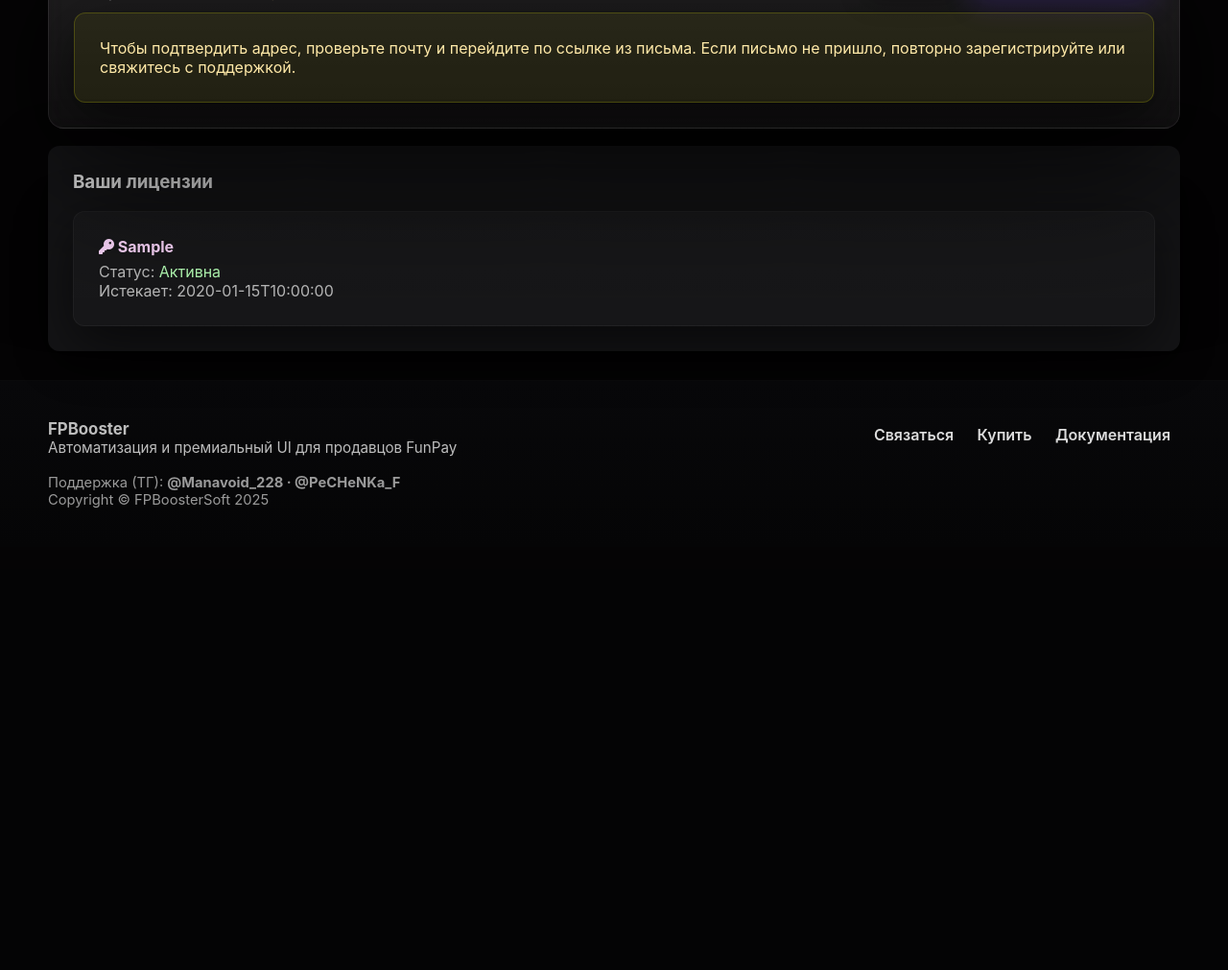
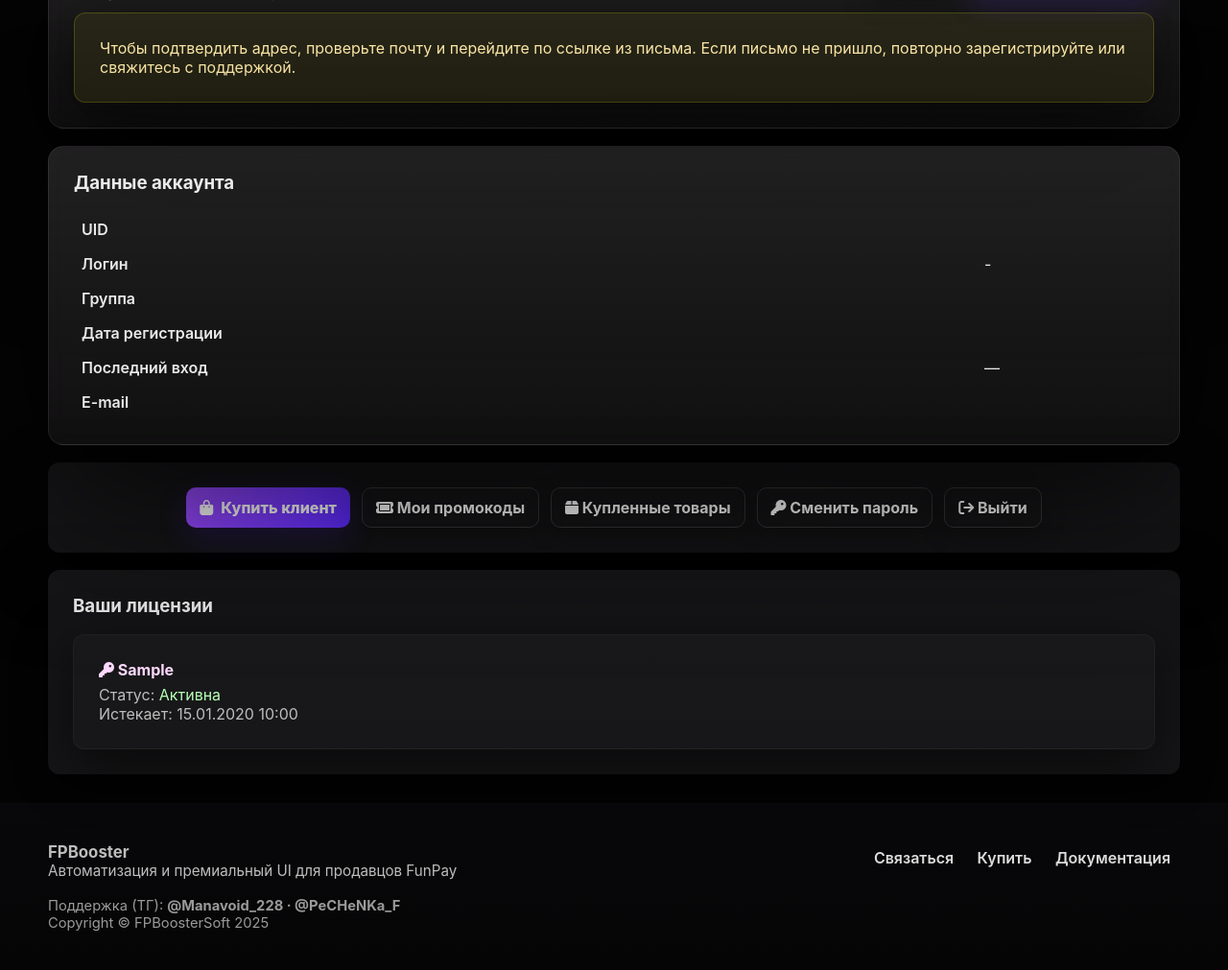
Before and after one commit to Nnbebra/fpbooster-server, a FastAPI app: template templates/account.html in a window 1280 px wide. Shown: the part 207-1218 px from the top of the page at 96% size. Before the commit the page ends 737 px from the top, so only its background shows below. Run offline with FastAPI, Linux system fonts and the light colour scheme; the template is opened without the code that fills it: most values are stand-ins (such as "Sample title", 1, 10 or a date in 2020); parts of the project's set-up code (start-up, migrations or seed data) failed here and were passed over.

Commit message:
Update account.html

```diff
--- a/templates/account.html
+++ b/templates/account.html
@@ -3,10 +3,12 @@
 
 {% block content %}
 <section style="padding:30px 0;">
+
+  <!-- Приветствие и статус email -->
   <div class="panel-glass card" style="margin-bottom:18px;">
     <div style="display:flex; align-items:center; justify-content:space-between; gap:12px; flex-wrap:wrap;">
       <div>
-        <h2 style="margin:0 0 6px;">Привет, {{ user.email }}</h2>
+        <h2 style="margin:0 0 6px;">Привет, {{ user.username }}</h2>
         <div class="muted">
           Статус email:
           {% if user.email_confirmed %}
@@ -28,6 +30,47 @@
     {% endif %}
   </div>
 
+  <!-- Таблица с данными пользователя -->
+  <div class="panel-glass card" style="margin-bottom:18px;">
+    <h3 style="margin-top:0;">Данные аккаунта</h3>
+    <table style="width:100%; border-collapse:collapse; margin-top:12px;">
+      <tr>
+        <td style="padding:8px; font-weight:600;">UID</td>
+        <td style="padding:8px;">{{ user.uid }}</td>
+      </tr>
+      <tr>
+        <td style="padding:8px; font-weight:600;">Логин</td>
+        <td style="padding:8px;">{{ user.username or "-" }}</td>
+      </tr>
+      <tr>
+        <td style="padding:8px; font-weight:600;">Группа</td>
+        <td style="padding:8px;">{{ user.user_group }}</td>
+      </tr>
+      <tr>
+        <td style="padding:8px; font-weight:600;">Дата регистрации</td>
+        <td style="padding:8px;">{{ user.created_at.strftime("%d.%m.%Y %H:%M") }}</td>
+      </tr>
+      <tr>
+        <td style="padding:8px; font-weight:600;">Последний вход</td>
+        <td style="padding:8px;">{{ user.last_login.strftime("%d.%m.%Y %H:%M") if user.last_login else "—" }}</td>
+      </tr>
+      <tr>
+        <td style="padding:8px; font-weight:600;">E-mail</td>
+        <td style="padding:8px;">{{ user.email }}</td>
+      </tr>
+    </table>
+  </div>
+
+  <!-- Кнопки действий -->
+  <div class="card" style="display:flex; gap:12px; flex-wrap:wrap; justify-content:center; margin-bottom:18px;">
+    <a class="btn-cta" href="/buy"><i class="fa-solid fa-bag-shopping"></i> Купить клиент</a>
+    <a class="btn-outline" href="/promocodes"><i class="fa-solid fa-ticket"></i> Мои промокоды</a>
+    <a class="btn-outline" href="/purchases"><i class="fa-solid fa-box"></i> Купленные товары</a>
+    <a class="btn-outline" href="/change-password"><i class="fa-solid fa-key"></i> Сменить пароль</a>
+    <a class="btn-outline" href="/logout"><i class="fa-solid fa-arrow-right-from-bracket"></i> Выйти</a>
+  </div>
+
+  <!-- Лицензии -->
   <div class="card">
     <h3 style="margin-top:0;">Ваши лицензии</h3>
     {% if licenses and licenses|length > 0 %}
@@ -43,7 +86,7 @@
               {% elif lic.status == 'banned' %}<span style="color:#ff9f9f;">Заблокирована</span>
               {% else %}{{ lic.status }}{% endif %}
             </div>
-            <div class="muted">Истекает: {% if lic.expires %}{{ lic.expires.isoformat() }}{% else %}—{% endif %}</div>
+            <div class="muted">Истекает: {% if lic.expires %}{{ lic.expires.strftime("%d.%m.%Y %H:%M") }}{% else %}—{% endif %}</div>
           </div>
         {% endfor %}
       </div>
@@ -51,5 +94,6 @@
       <div class="muted">Лицензии не найдены. Приобретите лицензию, чтобы начать пользоваться софтом.</div>
     {% endif %}
   </div>
+
 </section>
 {% endblock %}
```
